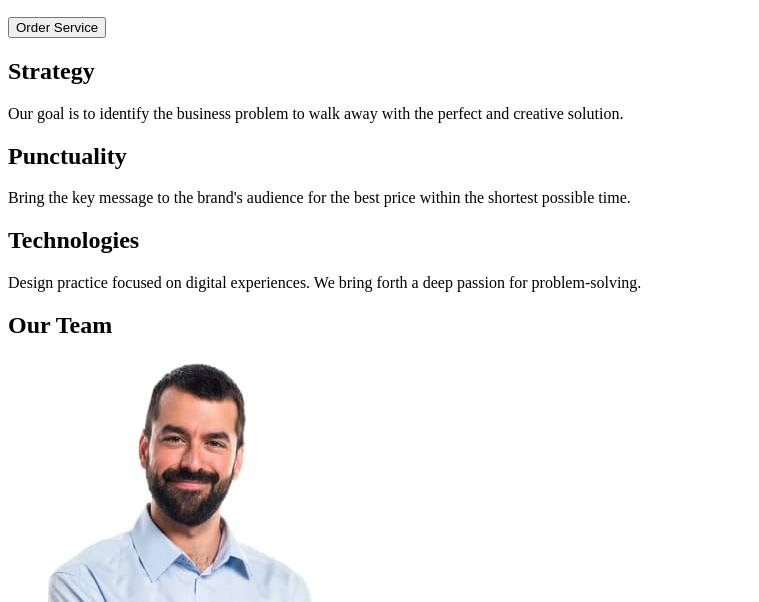
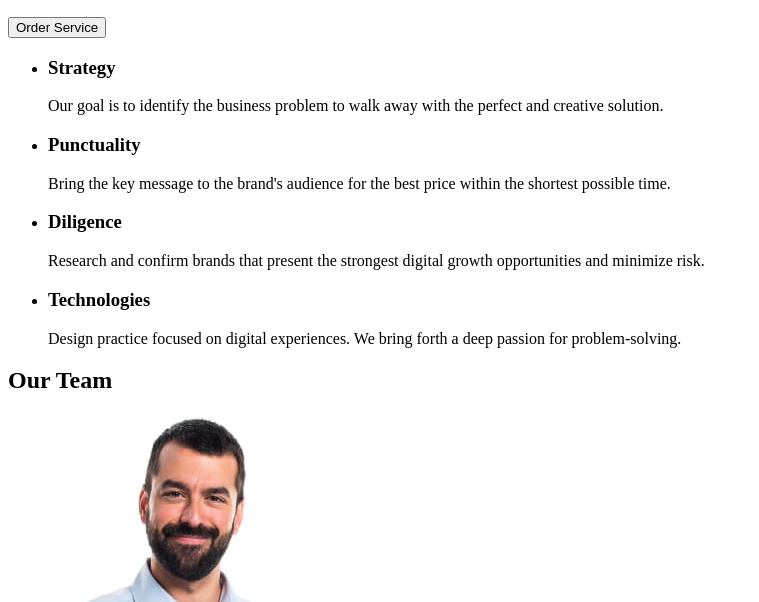
Before and after one commit to Pavlo-C/goit-markup-hw-01, a plain HTML site: page index.html in a window 1280 px wide. Shown: the part 198-800 px from the top of the page, without its empty margins (0-759 px from the left). Drawn offline with Linux system fonts and the light colour scheme.

Commit message:
Add files via upload

```diff
--- a/index.html
+++ b/index.html
@@ -20,7 +20,7 @@
           <li>
             <a href="mailto:info@devstudio.com">info@devstudio.com</a><br />
           </li>
-          <li><a href="tel:+11(000)111-11-11">+11 (000) 111-11-11</a><br /></li>
+          <li><a href="tel:+110001111111">+11 (000) 111-11-11</a><br /></li>
         </ul>
       </address>
     </header>
@@ -30,21 +30,37 @@
         <button type="button">Order Service</button>
       </section>
       <section>
-        <h2>Strategy</h2>
+        <h2 hidden>Section 1</h2>
+        <ul>
+          <li>
+            <h3>Strategy</h3>
             <p>
               Our goal is to identify the business problem to walk away with the
               perfect and creative solution.
             </p>
-        <h2>Punctuality</h2>
+          </li>
+          <li>
+            <h3>Punctuality</h3>
             <p>
               Bring the key message to the brand's audience for the best price
               within the shortest possible time.
             </p>
-        <h2>Technologies</h2>
+          </li>
+          <li>
+            <h3>Diligence</h3>
             <p>
-          Design practice focused on digital experiences. We bring forth a deep
-          passion for problem-solving.
+              Research and confirm brands that present the strongest digital
+              growth opportunities and minimize risk.
             </p>
+          </li>
+          <li>
+            <h3>Technologies</h3>
+            <p>
+              Design practice focused on digital experiences. We bring forth a
+              deep passion for problem-solving.
+            </p>
+          </li>
+        </ul>
       </section>
       <section>
         <h2>Our Team</h2>
```
Lines whose indentation alone changed are shown as unchanged.
